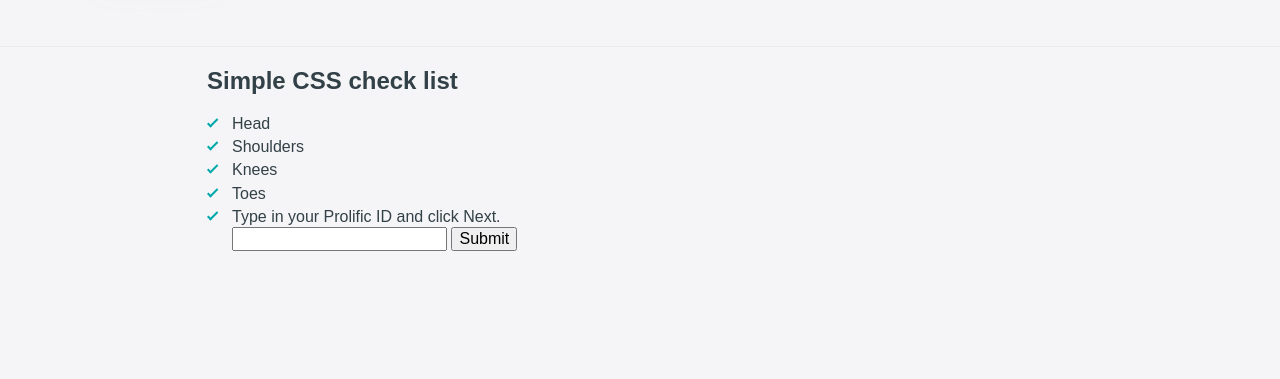
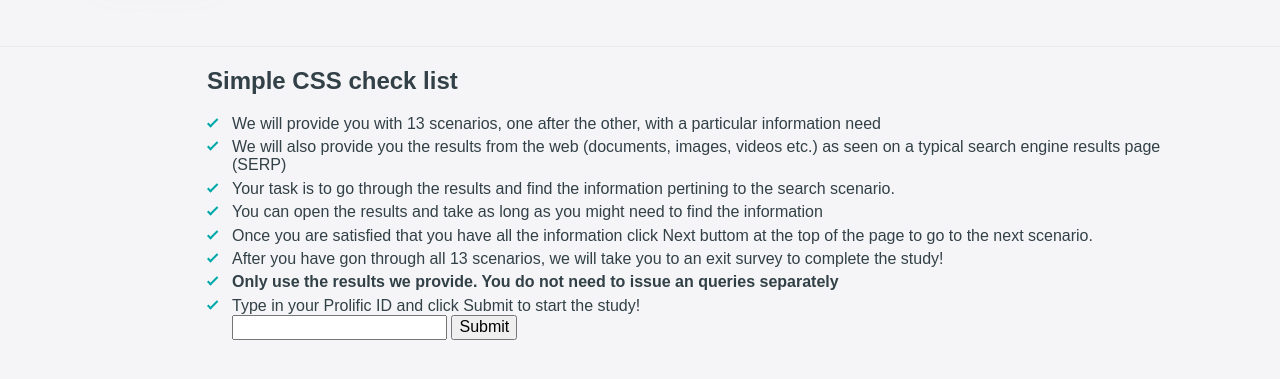
Before and after one commit to roynirmal/sigir2022-serp-reproducibility, a website: page standard/landing.html in a window 1280 px wide. Shown: the part 85-464 px from the top of the page. Drawn offline with Linux system fonts and the light colour scheme.

Commit message:
first round of gridtemplate

```diff
--- a/standard/landing.html
+++ b/standard/landing.html
@@ -43,11 +43,14 @@
                         <div>
                                 <h2 class="check-list">Simple CSS check list</h2>
                                 <ul class="check-list">
-                                  <li>Head</li>
-                                  <li>Shoulders</li>
-                                  <li>Knees</li>
-                                  <li>Toes</li>
-                                  <li> Type in your Prolific ID and click Next.
+                                <li>We will provide you with 13 scenarios, one after the other, with a particular information need</li>
+                                <li>We will also provide you the results from the web (documents, images, videos etc.) as seen on a typical search engine results page (SERP)</li>
+                                <li>Your task is to go through the results and find the information pertining to the search scenario.</li>
+                                <li>You can open the results and take as long as you might need to find the information</li>
+                                <li>Once you are satisfied that you have all the information click Next buttom at the top of the page to go to the next scenario. </li>
+                                <li>After you have gon through all 13 scenarios, we will take you to an exit survey to complete the study!</li>
+                                <li> <b> Only use the results we provide. You do not need to issue an queries separately</b></li>
+                                  <li> Type in your Prolific ID and click Submit to start the study!
                                         <form method="GET" onsubmit="loader(this);">
                                             <input type="text" name="prolificID" required />
                                             <input type="submit" name="Next" />
```
